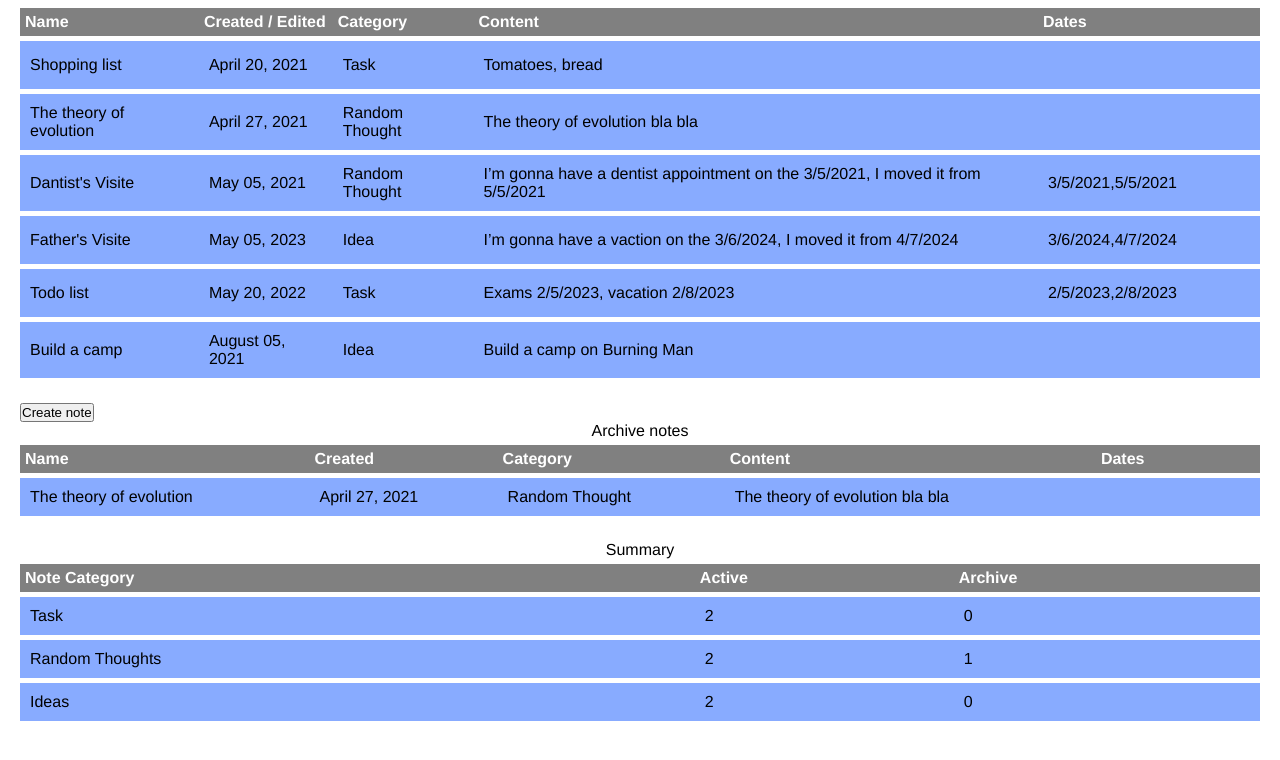
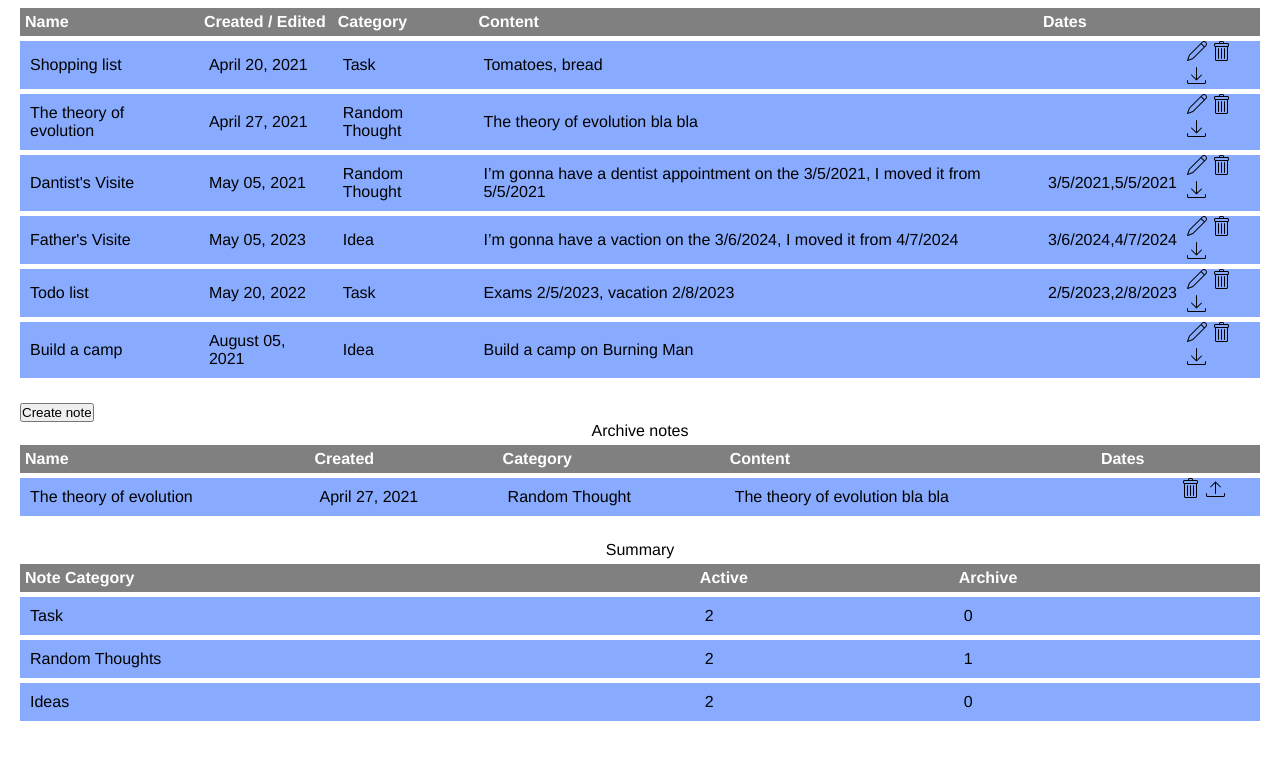
Before and after one commit to MykhailoOtmakhov/Notes-app-in-JS, a website with bundled scripts: page index.html in a window 1280 px wide. Shown: the part 72-832 px from the top of the page. Built offline with nearby package versions, Linux system fonts and the light colour scheme; files whose address does not match are found by name.

Commit message:
update path for buttons svg image

```diff
--- a/style.css
+++ b/style.css
@@ -63,7 +63,7 @@ td {
   position: absolute;
   width: 20px;
   height: 20px;
-  background-image: url(/lnr-download.svg);
+  background-image: url(./images/lnr-download.svg);
   cursor: pointer;
   transform: translate(-50%, -50%);}
 
@@ -72,7 +72,7 @@ td {
   position: absolute;
   width: 20px;
   height: 20px;
-  background-image: url(/lnr-trash.svg);
+  background-image: url(./images/lnr-trash.svg);
   cursor: pointer;
   transform: translate(-50%, -50%);
 }
@@ -82,7 +82,7 @@ td {
   position: absolute;
   width: 20px;
   height: 20px;
-  background-image: url(/lnr-download.svg);
+  background-image: url(./images/lnr-download.svg);
   cursor: pointer;
   transform: translate(-50%, -50%);
 }
@@ -92,7 +92,7 @@ td {
   position: absolute;
   width: 20px;
   height: 20px;
-  background-image: url(/lnr-upload.svg);
+  background-image: url(./images/lnr-upload.svg);
   cursor: pointer;
   transform: translate(-50%, -50%);
 }
@@ -102,7 +102,7 @@ td {
   position: absolute;
   width: 20px;
   height: 20px;
-  background-image: url(/lnr-pencil.svg);
+  background-image: url(./images/lnr-pencil.svg);
   cursor: pointer;
   transform: translate(-50%, -50%);
 }
@@ -112,7 +112,7 @@ td {
   position: absolute;
   width: 40px;
   height: 40px;
-  background-image: url(/lnr-checkmark-circle.svg);
+  background-image: url(./images/lnr-checkmark-circle.svg);
   background-repeat: no-repeat;
   background-size: contain;
   cursor: pointer;
```
Also changed, not shown: images/lnr-checkmark-circle.svg (added), images/lnr-download.svg (added), images/lnr-pencil.svg (added), images/lnr-trash.svg (added), images/lnr-upload.svg (added).
